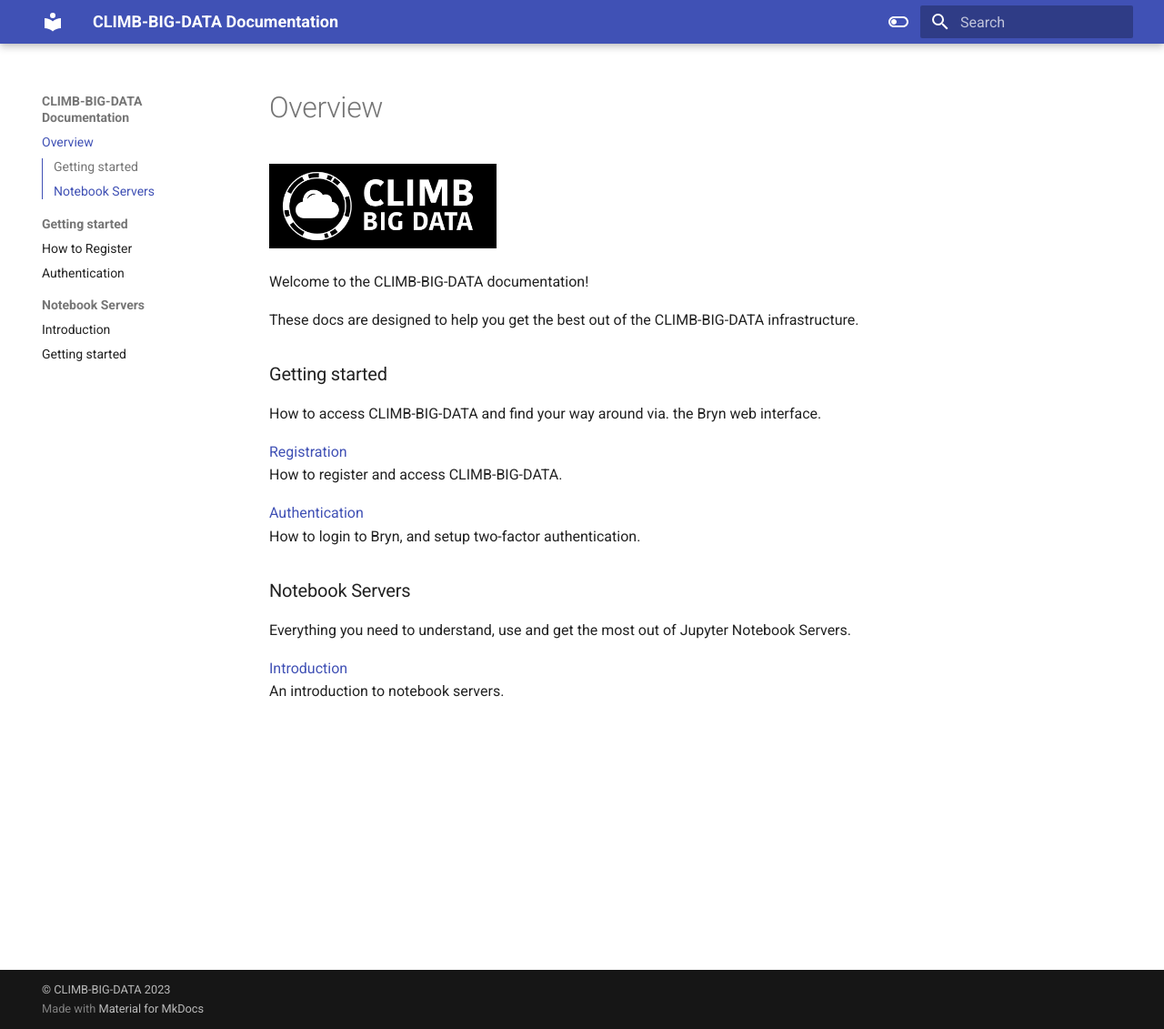
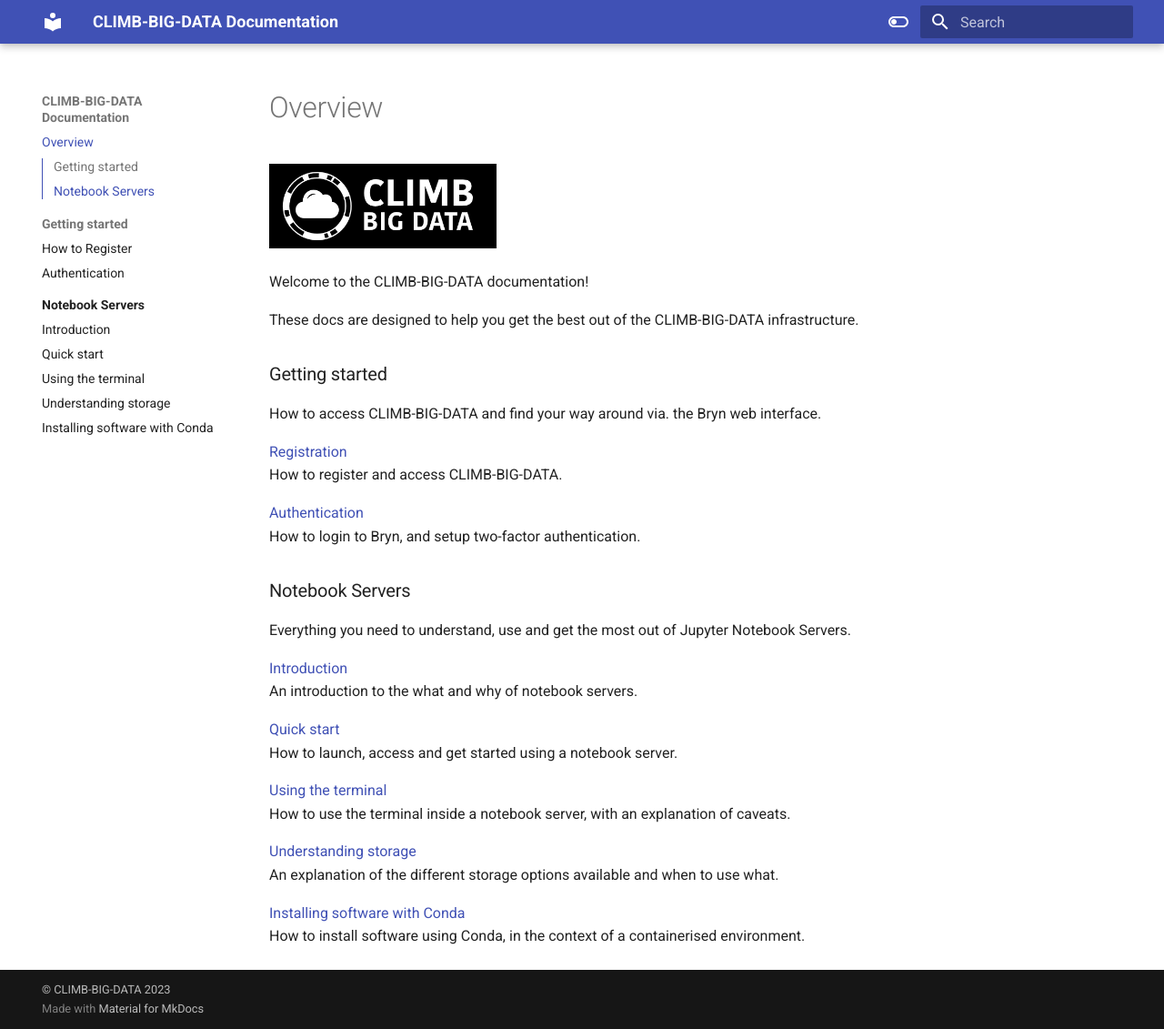
Before and after one commit to MRC-CLIMB/docs, an MkDocs documentation site: the page built from docs/index.md, in a window 1280 px wide and 1131 px high. Shown: the whole window at 91% size. Built offline with MkDocs 1.6.1 and Material for MkDocs 9.7.7, drawn with Linux system fonts in a browser that asks for light colours.

Commit message:
Restructure

```diff
--- a/docs/index.md
+++ b/docs/index.md
@@ -21,4 +21,16 @@ How to login to Bryn, and setup two-factor authentication.
 Everything you need to understand, use and get the most out of Jupyter Notebook Servers.
 
 [Introduction](notebook-servers/introduction.md)
-An introduction to notebook servers.
+An introduction to the what and why of notebook servers.
+
+[Quick start](notebook-servers/quick-start.md)
+How to launch, access and get started using a notebook server.
+
+[Using the terminal](notebook-servers/using-the-terminal.md)
+How to use the terminal inside a notebook server, with an explanation of caveats.
+
+[Understanding storage](notebook-servers/understanding-storage.md)
+An explanation of the different storage options available and when to use what.
+
+[Installing software with Conda](notebook-servers/installing-software-with-conda.md)
+How to install software using Conda, in the context of a containerised environment.
--- a/mkdocs.yml
+++ b/mkdocs.yml
@@ -41,5 +41,9 @@ nav:
       - "How to Register": "getting-started/how-to-register.md"
       - "Authentication": "getting-started/authentication.md"
   - "Notebook Servers":
+      - notebook-servers/index.md
       - "Introduction": "notebook-servers/introduction.md"
-      - "Getting started": "notebook-servers/getting-started.md"
+      - "Quick start": "notebook-servers/quick-start.md"
+      - "Using the terminal": "notebook-servers/using-the-terminal.md"
+      - "Understanding storage": "notebook-servers/understanding-storage.md"
+      - "Installing software with Conda": "notebook-servers/installing-software-with-conda.md"
```
Also changed, not shown: docs/notebook-servers/getting-started.md (deleted, +0 -146 lines), docs/notebook-servers/index.md (added, +18 -0 lines), docs/notebook-servers/installing-software-with-conda.md (added, +77 -0 lines), docs/notebook-servers/introduction.md (+1 -1 lines), docs/notebook-servers/quick-start.md (added, +22 -0 lines), docs/notebook-servers/understanding-storage.md (added, +24 -0 lines), docs/notebook-servers/using-the-terminal.md (added, +26 -0 lines).
